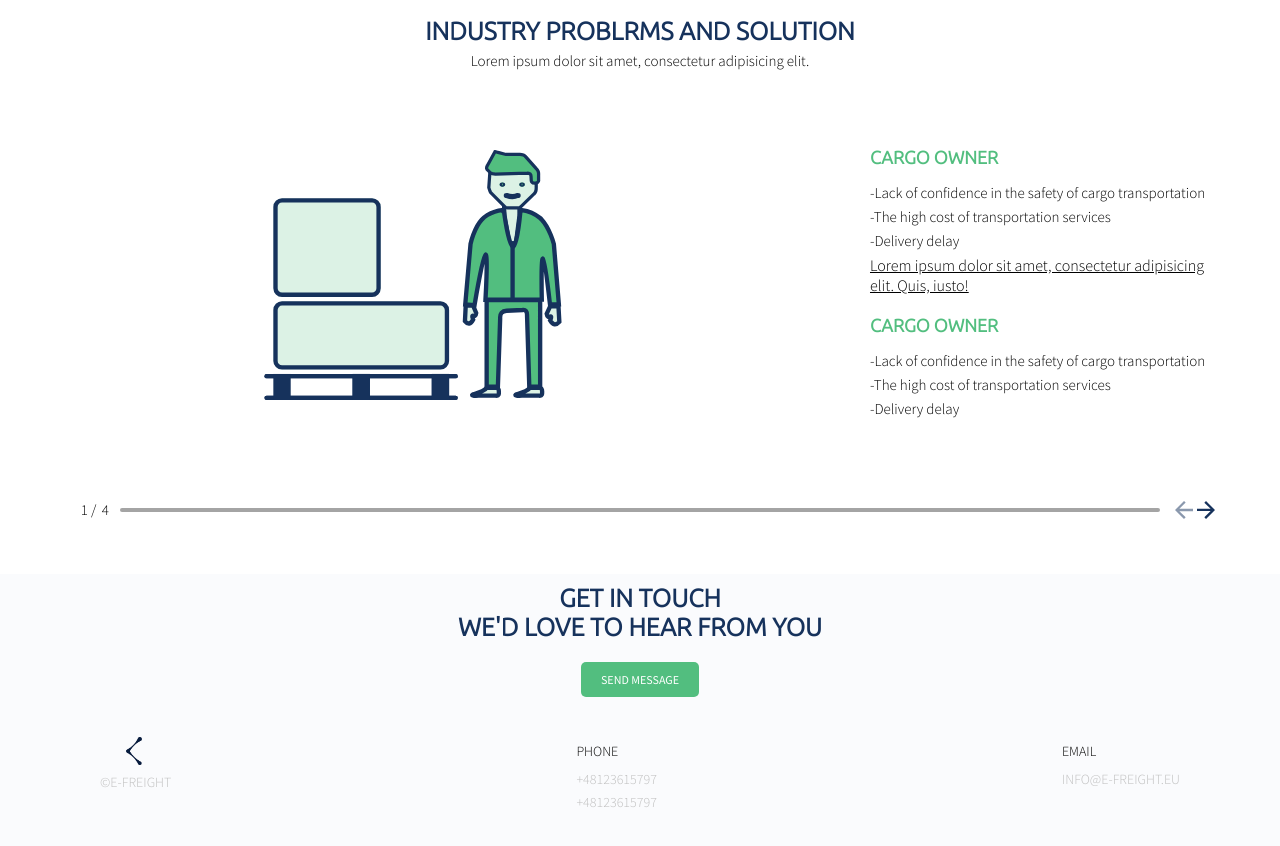
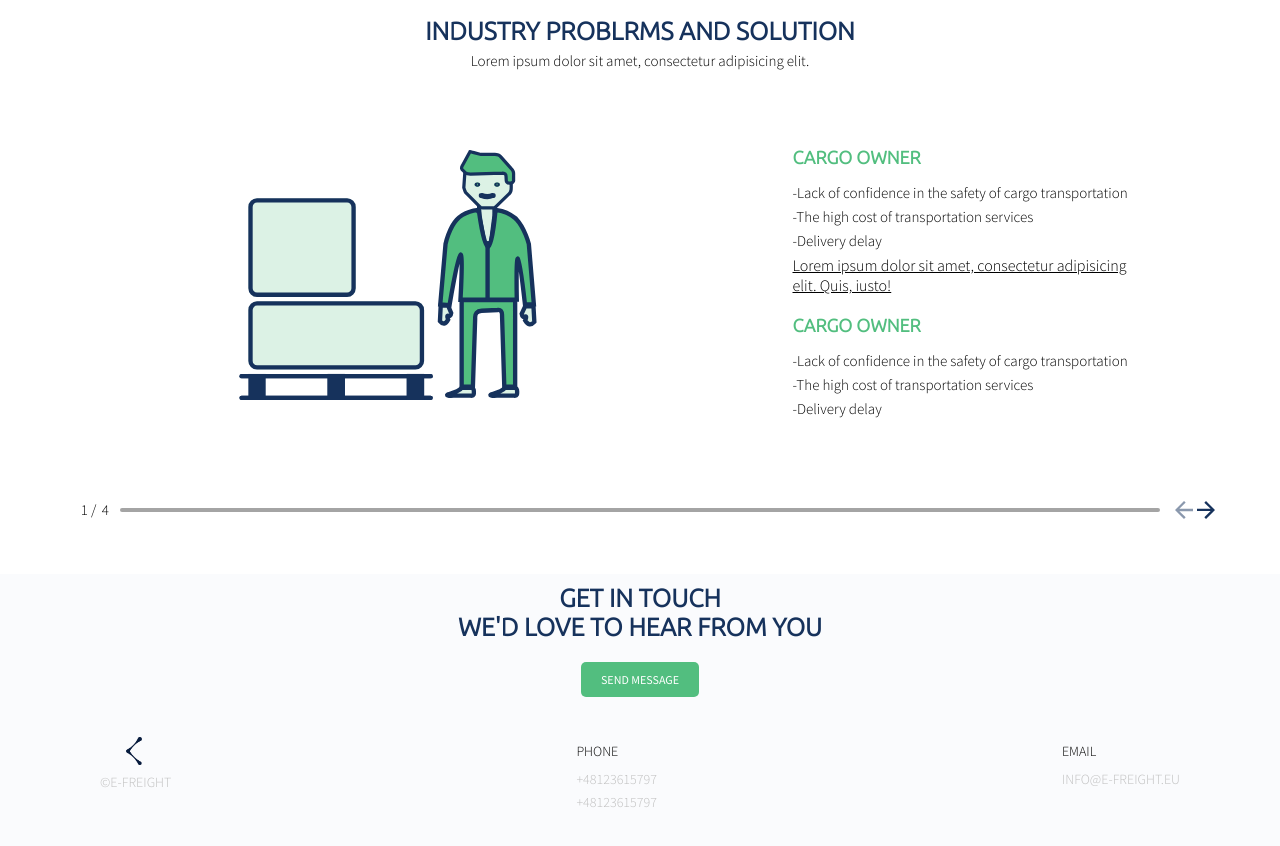
Before and after one commit to Dmytro005/E-freight-work, a website: page app/index.html in a window 1280 px wide. Shown: the part 1120-1966 px from the top of the page. Drawn offline with nearby package versions, Linux system fonts and the light colour scheme; files that its build step writes are made by us from their sources.

Commit message:
Position

```diff
--- a/app/sass/main.scss
+++ b/app/sass/main.scss
@@ -310,7 +310,7 @@ section#prob-sols {
                     display: flex;
                     flex-direction: column;
                     max-width: 350px;
-                    margin-left: auto;
+                    margin: auto;
                     div {
                         margin-top: 20px;
                         text-align: left;
```
